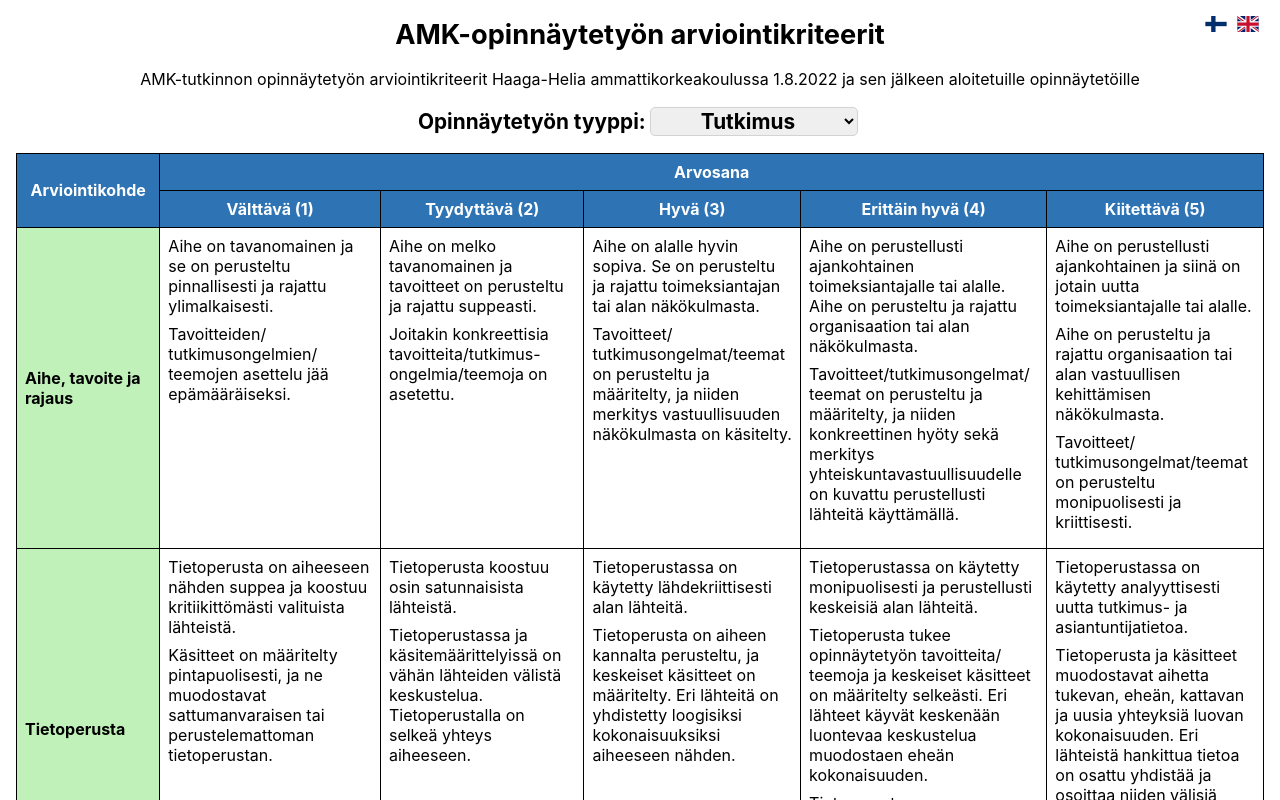
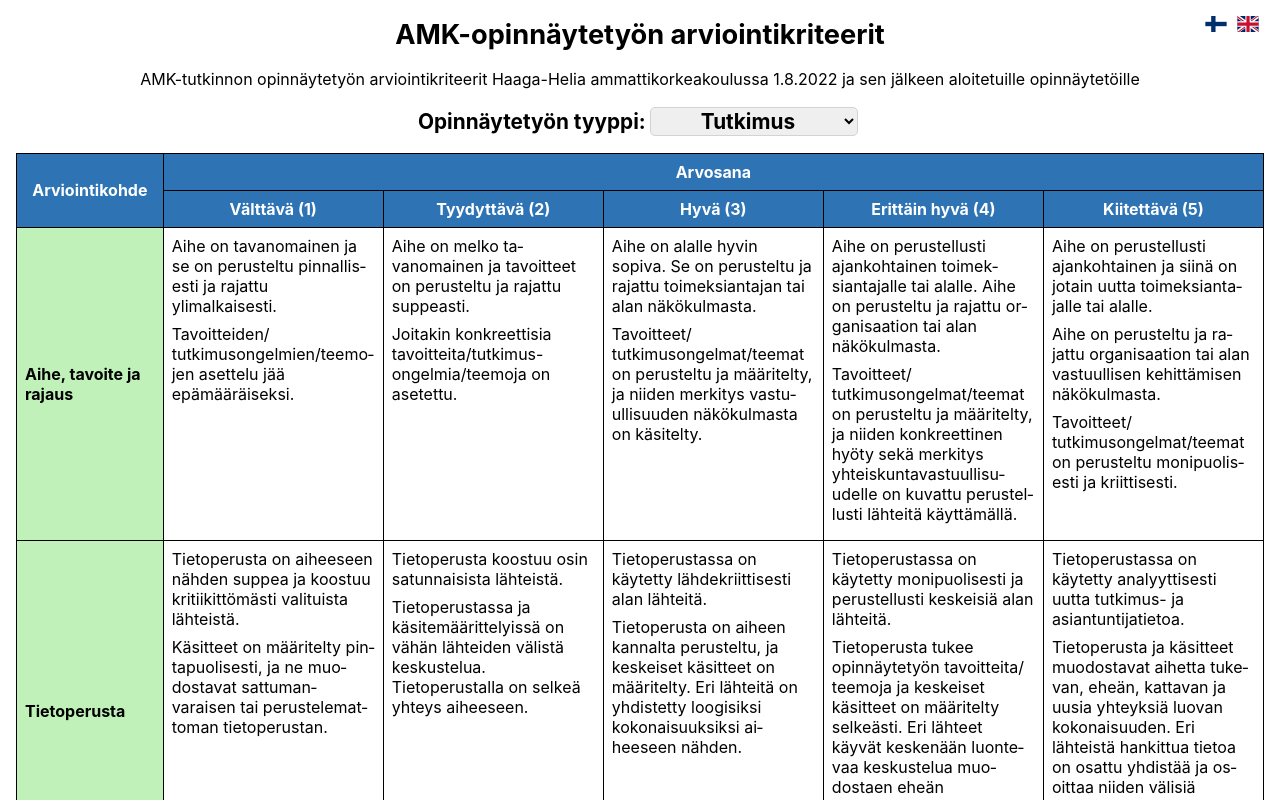
Before and after one commit to mruonavaara/thesis_assessment_criteria, a React (Create React App) app: page / in a window 1280 px wide. Shown: the top 800 px of the page. Built offline with nearby package versions, Linux system fonts and the light colour scheme.

Commit message:
Improved line breaks and hyphenation, added html language setting

```diff
--- a/src/App.css
+++ b/src/App.css
@@ -56,19 +56,19 @@
   text-align: left;
 }
 
-
 .App td, .App th {
   border: 1px solid;
   border-collapse: collapse;
   border-color: black;
   padding: 0.5rem;
+  hyphens: auto;
+  overflow-wrap: anywhere;
 }
 
 .App td {
   vertical-align: top;
   line-break:strict ;
 }
-
 
 .App td p {
   margin-block-start: 0em;
--- a/src/App.js
+++ b/src/App.js
@@ -12,12 +12,16 @@ function App() {
 
   const { thesis_categories, mark, evaluation_targets, label } = data;
 
+  const setDocumentLang = (lang) => {
+    document.documentElement.lang = lang;
+  };
+
   return (
     <div className="App">
       <header>
         <div className='selectLanguage'>
-          <img src={fi} alt='suomi' onClick={() => setData(data_fi)} />
-          <img src={en} alt='English' onClick={() => setData(data_en)} />
+          <img src={fi} alt='suomi' onClick={() => { setData(data_fi); setDocumentLang('fi') }} />
+          <img src={en} alt='English' onClick={() => { setData(data_en); setDocumentLang('en') }} />
         </div>
 
         <div className='titleBlock'>
@@ -35,7 +39,6 @@ function App() {
             <option key={i} value={i}>{t.name}</option>
           )}
         </select>
-
       </h2>
 
       <table>
```
